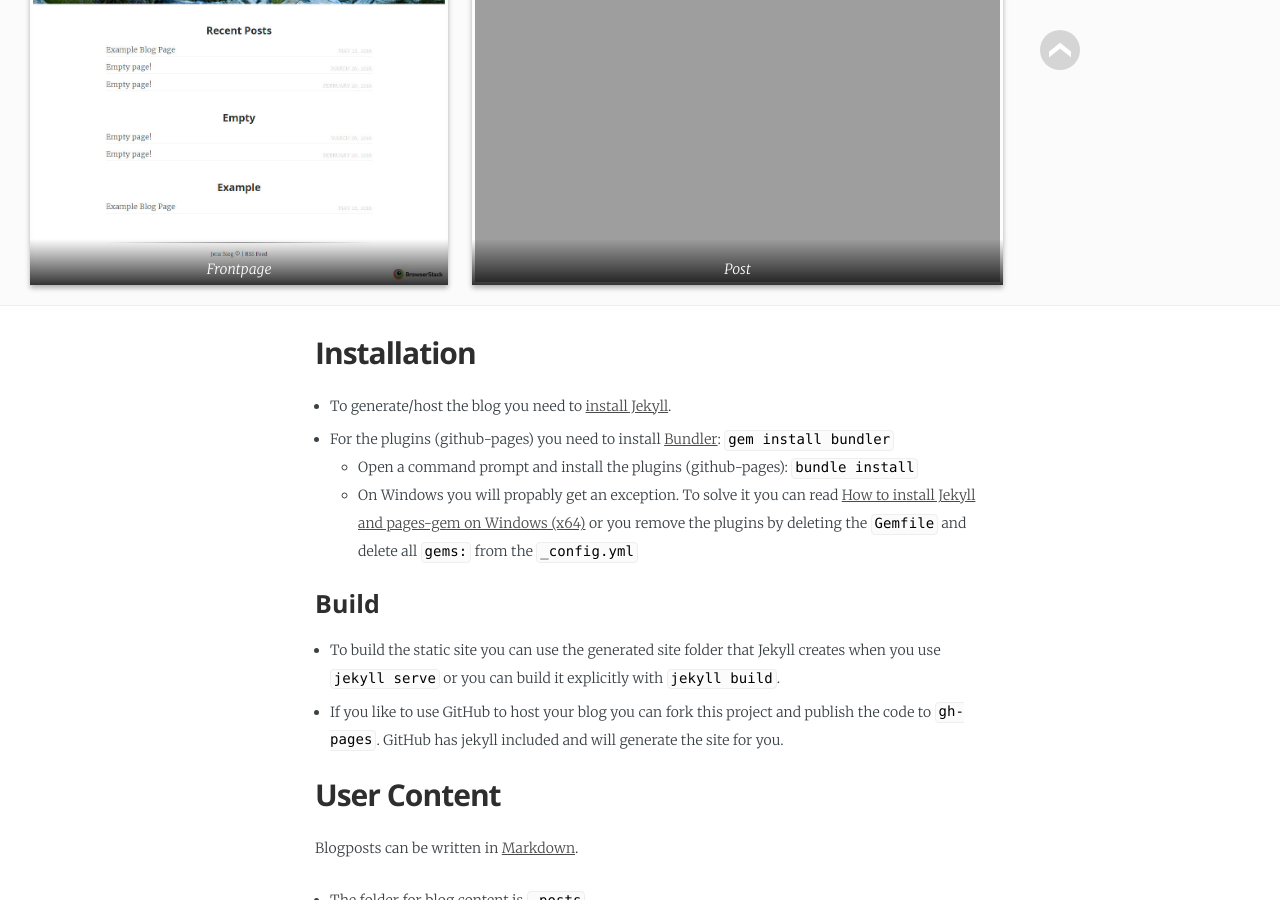
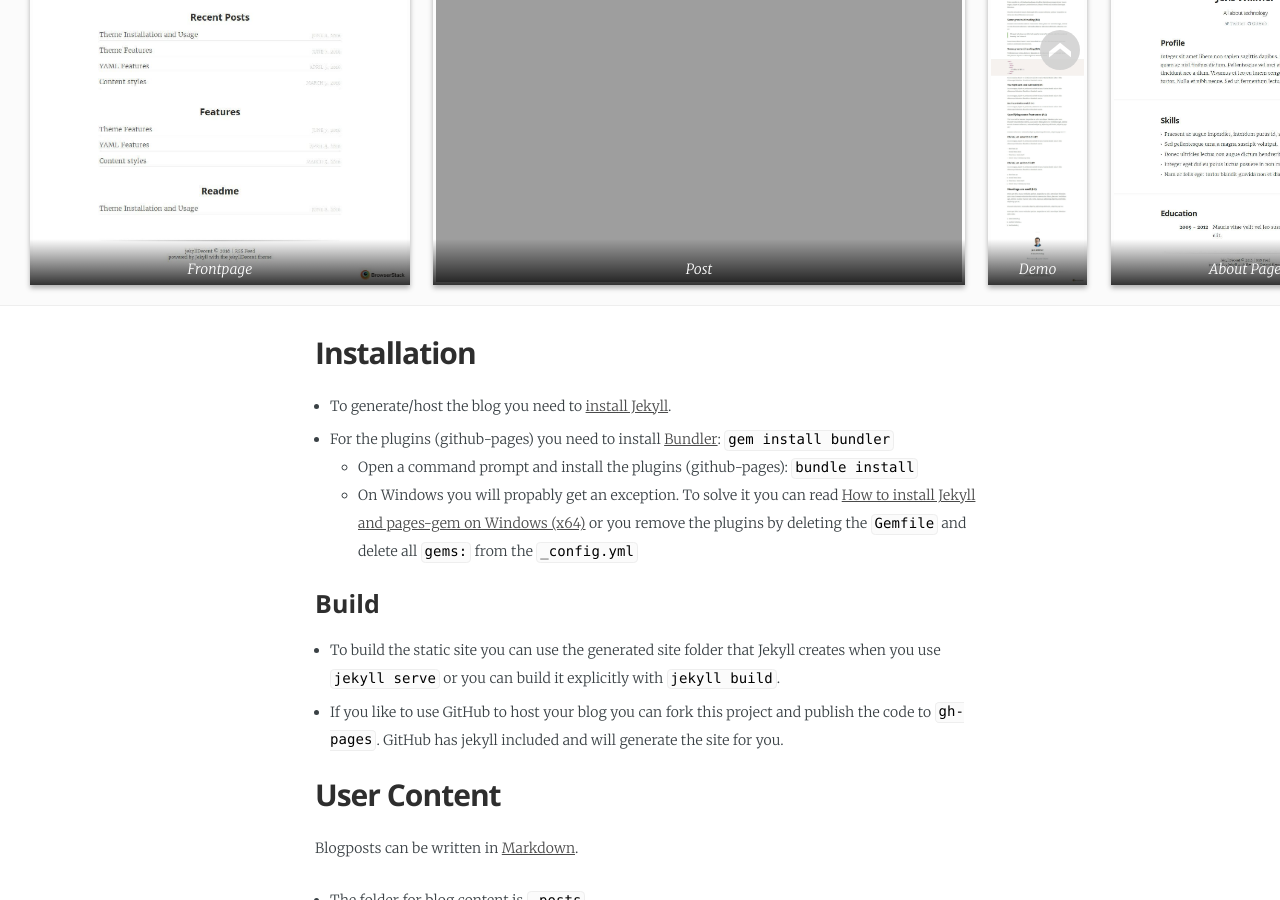
Before and after one commit to jwillmer/jekyllDecent, a Jekyll site: the page built from _posts/2016-06-08-Readme.md, in a window 1280 px wide and 900 px high, scrolled down 830 px. Built offline with Jekyll 4.4.1, drawn with Linux system fonts in a browser that asks for light colours; nearby versions of some CDN libraries; some web fonts are replaced.

Commit message:
Updated preview photos and reduced readme file.

```diff
--- a/_posts/2016-06-08-Readme.md
+++ b/_posts/2016-06-08-Readme.md
@@ -22,6 +22,16 @@ If you like to see the theme in production have a look at [jwillmer.de](http://j
 <figure>
 <img src="{{ site.github.url }}/media/img/2016-06-08-Readme-post-preview.jpg" />
 <figcaption>Post</figcaption>
+</figure>
+
+<figure>
+<img src="{{ site.github.url }}/media/img/2016-06-08-Readme-content-preview.jpg" />
+<figcaption>Demo</figcaption>
+</figure>
+
+<figure>
+<img src="{{ site.github.url }}/media/img/2016-06-08-Readme-about-preview.jpg" />
+<figcaption>About Page</figcaption>
 </figure>
 
 </div>
```
Also changed, not shown: README.md, media/img/2016-06-08-Readme-about-preview.jpg (added), media/img/2016-06-08-Readme-content-preview.jpg (added), media/img/2016-06-08-Readme-front-page-previewe.jpg, 1 other file.
